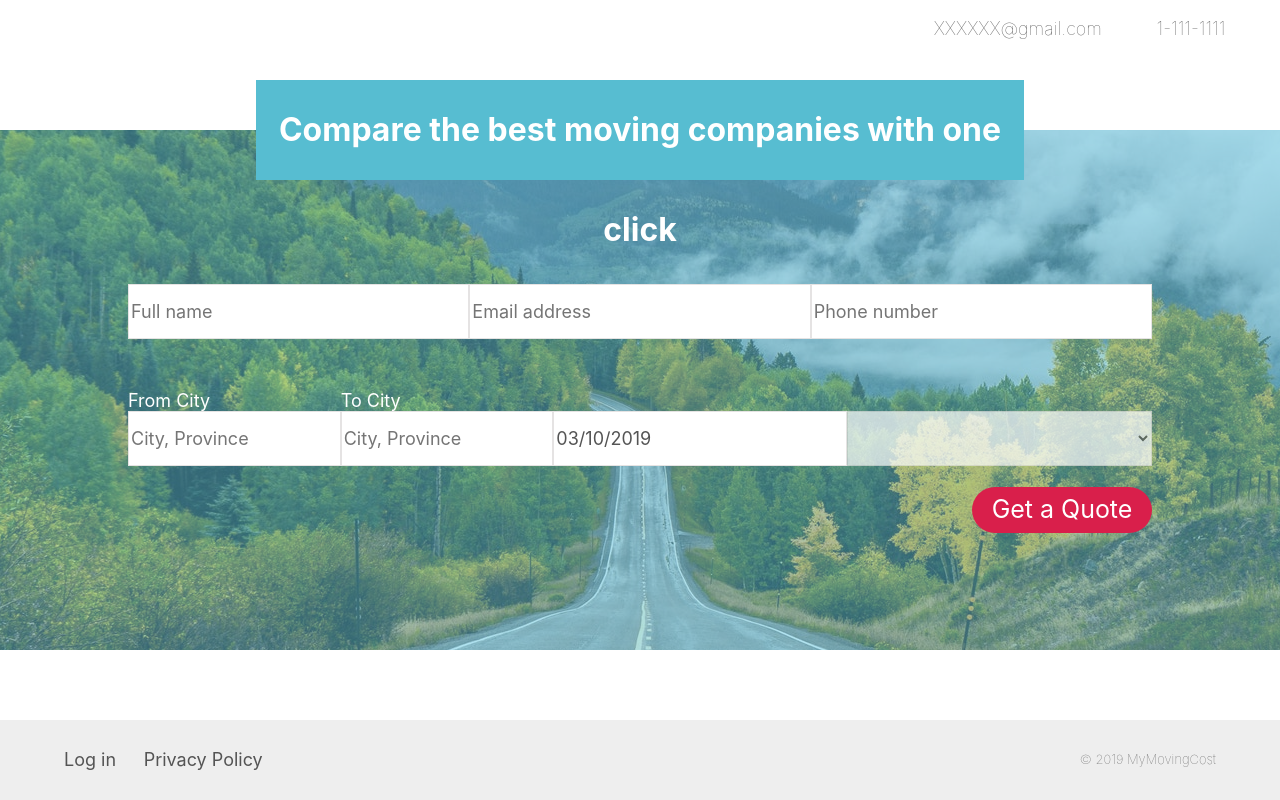
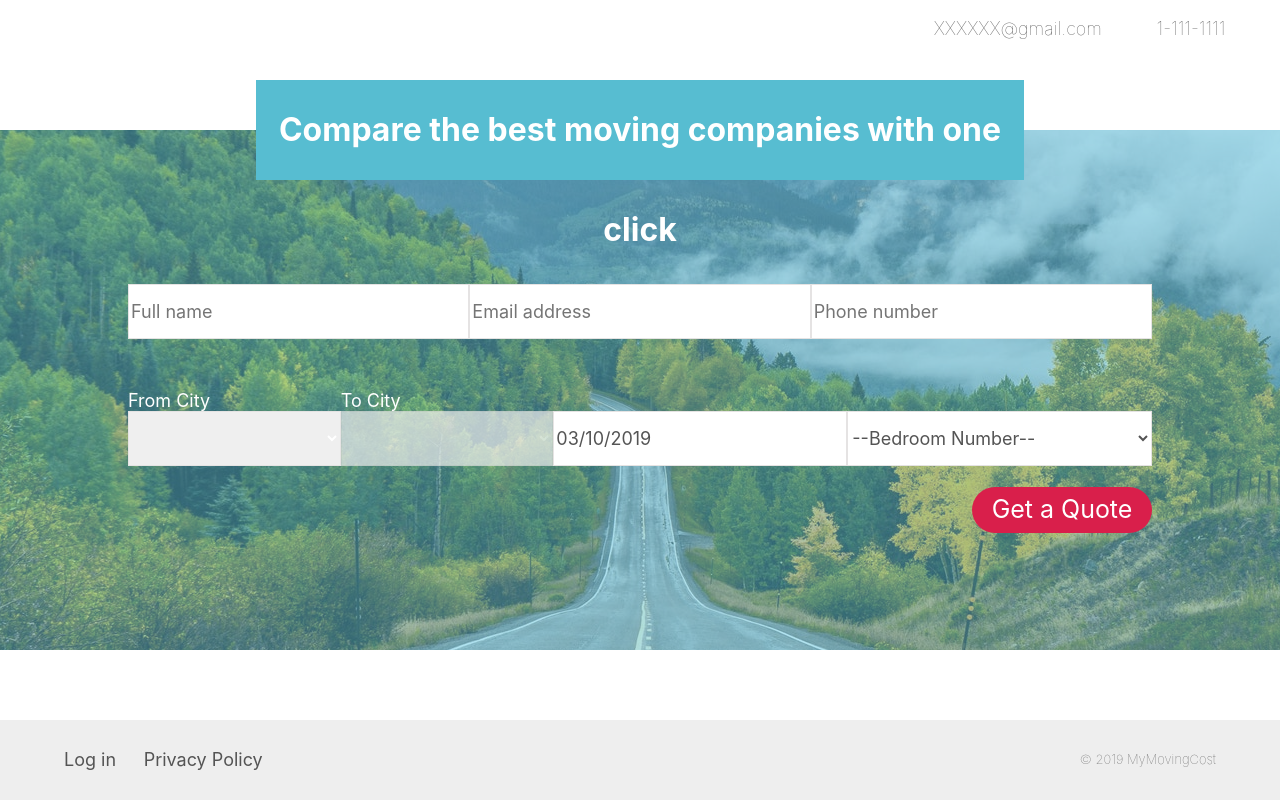
Before and after one commit to suusan11/Group-Project, a React (Create React App) app: page / in a window 1280 px wide. Built offline with nearby package versions, Linux system fonts and the light colour scheme; no server answers.

Commit message:
add select for bedroom number

```diff
--- a/src/App.js
+++ b/src/App.js
@@ -20,6 +20,7 @@ class App extends Component {
       moveToId: "",
       message: "",
       startDate: new Date(),
+      bedRoomNumber: "",
       errors: "",
       areaList:[]
     }
@@ -39,7 +40,7 @@ class App extends Component {
 
   onChange(e){
    // console.log(e.target.value);
-  this.setState({[e.target.name]:e.target.value});
+    this.setState({[e.target.name]:e.target.value});
   };
 
   disabledInput = () => {
@@ -105,19 +106,32 @@ class App extends Component {
                               <div className="city__label">
                                   From City
                               </div>
-                                <input className="input__city-item" value={this.state.moveFromId} name="moveFromId" placeholder="City, Province" onChange={this.onChange} />
+                                {/*<input className="input__city-item" value={this.state.moveFromId} name="moveFromId" placeholder="City, Province" onChange={this.onChange} />*/}
+                                <select id="errCatch" ref="test" className="input__city-item">{this.state.areaList.map((area, index) => <option value={this.state.areaList} key={index} name="areaList" onChange={this.onChange}>{area}</option>)}</select>
                           </div>
                           <div className="input__city">
                               <div className="city__label">
                                   To City
                               </div>
-                                <input className="input__city-item" value={this.state.moveToId} name="moveToId" placeholder="City, Province" onChange={this.onChange} />
+                                {/*<input className="input__city-item" value={this.state.moveToId} name="moveToId" placeholder="City, Province" onChange={this.onChange} />*/}
+                                <select id="errCatch" ref="test" className="input__city-item d">{this.state.areaList.map((area, index) => <option value={this.state.areaList} key={index} name="areaList" onChange={this.onChange}>{area}</option>)}</select>
                           </div>
                           {/*<input className="input-bottom" value={this.date} name="date" placeholder="Date" onChange={this.onChange} />*/}
                           <DatePicker className="input-date" selected={this.state.startDate} onChange={this.handleChange} />
                         {/*<input value={this.state.message} name="message" placeholder="message" onChange={this.onChange} />*/}
                         {/*<input value={this.state.errors} name="errors" placeholder="errors"  onChange={this.onChange} />*/}
-                        <select id="errCatch" ref="test" className="input-bottom select">{this.state.areaList.map((area, index) => <option value={this.state.areaList} key={index} name="areaList" onChange={this.onChange}>{area}</option>)}</select>
+                        <select className="input-bottom select" value={this.state.bedRoomNumber} name="bedRoomNumber" onChange={this.onChange}>
+                            <option value="">--Bedroom Number--</option>
+                            <option value="partial">Partial move</option>
+                            <option value="studio">Studio apartment</option>
+                            <option value="1bedapartment">1 bedroom apartment</option>
+                            <option value="1bedapartment">2 bedroom apartment</option>
+                            <option value="2bedhouse">2 bedroom house</option>
+                            <option value="1bedapartment">3 bedroom apartment</option>
+                            <option value="3bedhouse">3 bedroom house</option>
+                            <option value="4bedhouse">4 bedroom house</option>
+                            <option value="5morebedhouse">5+ bedroom house</option>
+                        </select>
                       </div>
                       <button className="sendButton" onClick={this.ayaka} type="submit" name="submitButton">Get a Quote</button>
                     </form>
```
